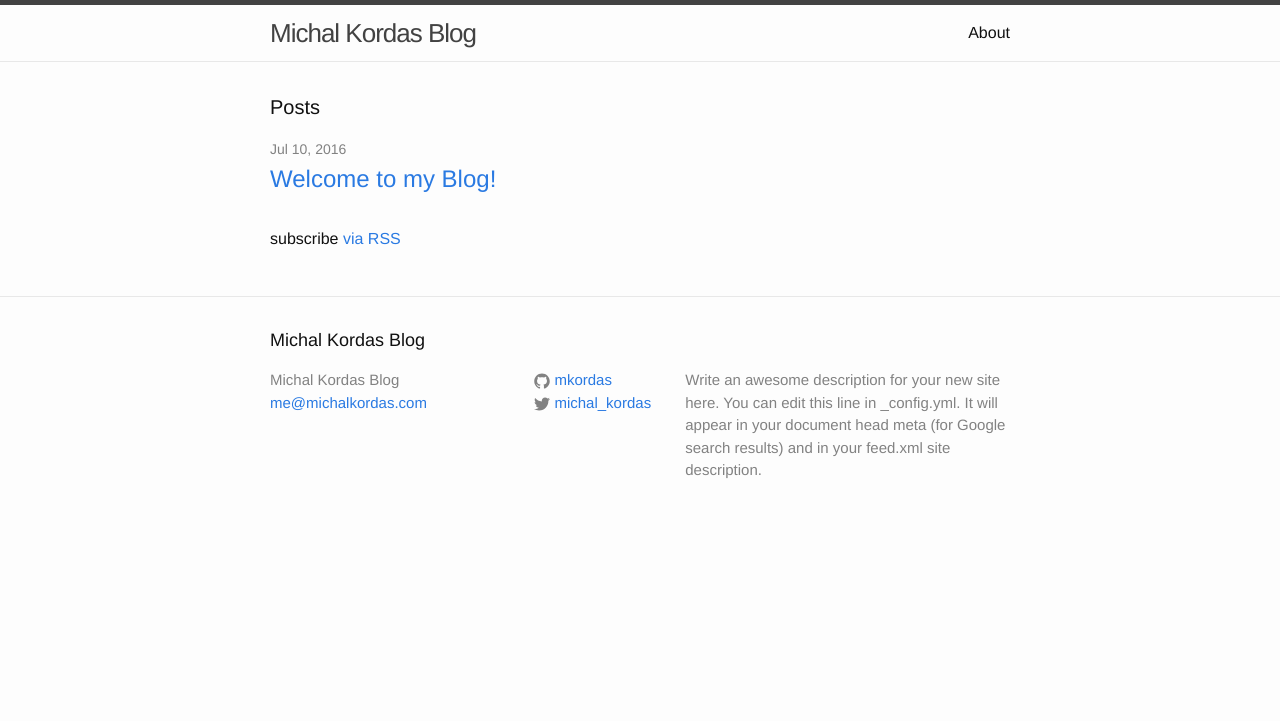
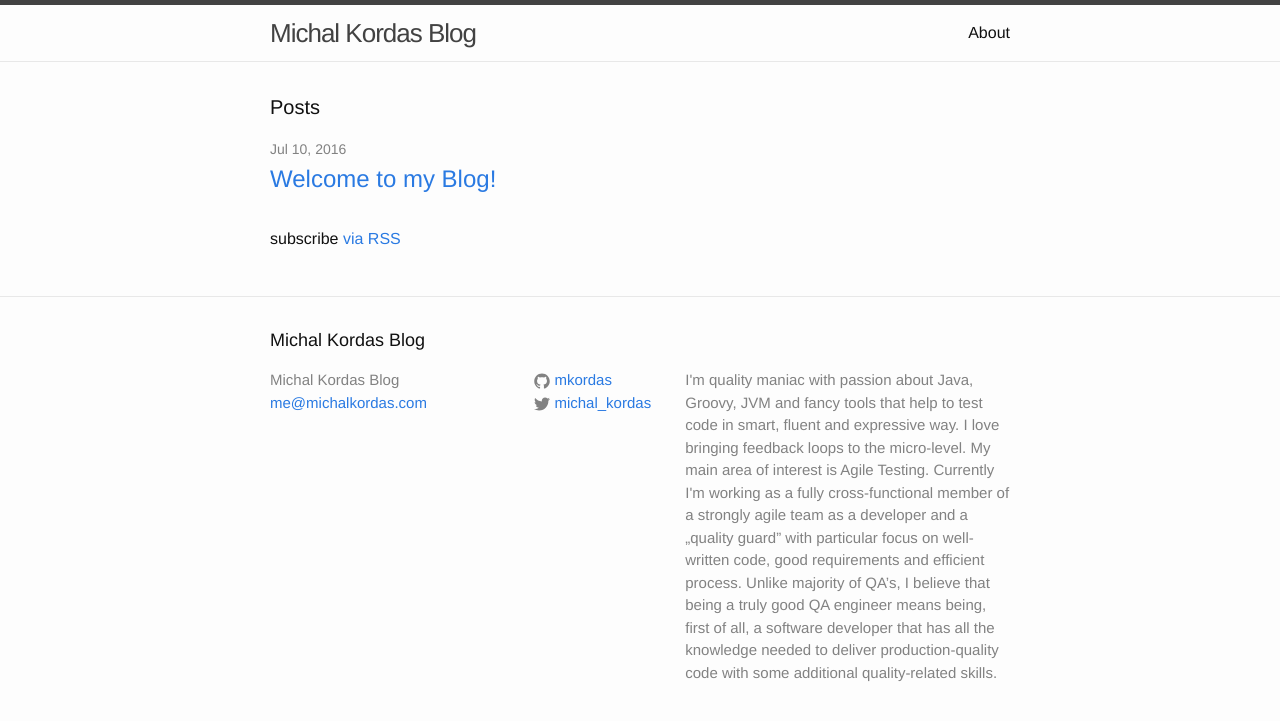
Before and after one commit to mkordas/mkordas.github.io, a Jekyll site: the page built from index.html, in a window 1280 px wide. Shown: the top 721 px of the page. Built offline with Jekyll 4.4.1, drawn with Linux system fonts in a browser that asks for light colours.

Commit message:
Add description about me

```diff
--- a/_config.yml
+++ b/_config.yml
@@ -2,9 +2,15 @@
 title: Michal Kordas Blog
 email: me@michalkordas.com
 description: >
-  Write an awesome description for your new site here. You can edit this
-  line in _config.yml. It will appear in your document head meta (for
-  Google search results) and in your feed.xml site description.
+  I'm quality maniac with passion about Java, Groovy, JVM and fancy tools
+  that help to test code in smart, fluent and expressive way. I love bringing
+  feedback loops to the micro-level. My main area of interest is Agile Testing.
+  Currently I'm working as a fully cross-functional member of a strongly agile
+  team as a developer and a „quality guard” with particular focus on
+  well-written code, good requirements and efficient process. Unlike majority of
+  QA’s, I believe that being a truly good QA engineer means being, first of all,
+  a software developer that has all the knowledge needed to deliver
+  production-quality code with some additional quality-related skills.
 baseurl: ""
 url: "http://mkordas.github.io"
 twitter_username: michal_kordas
```
